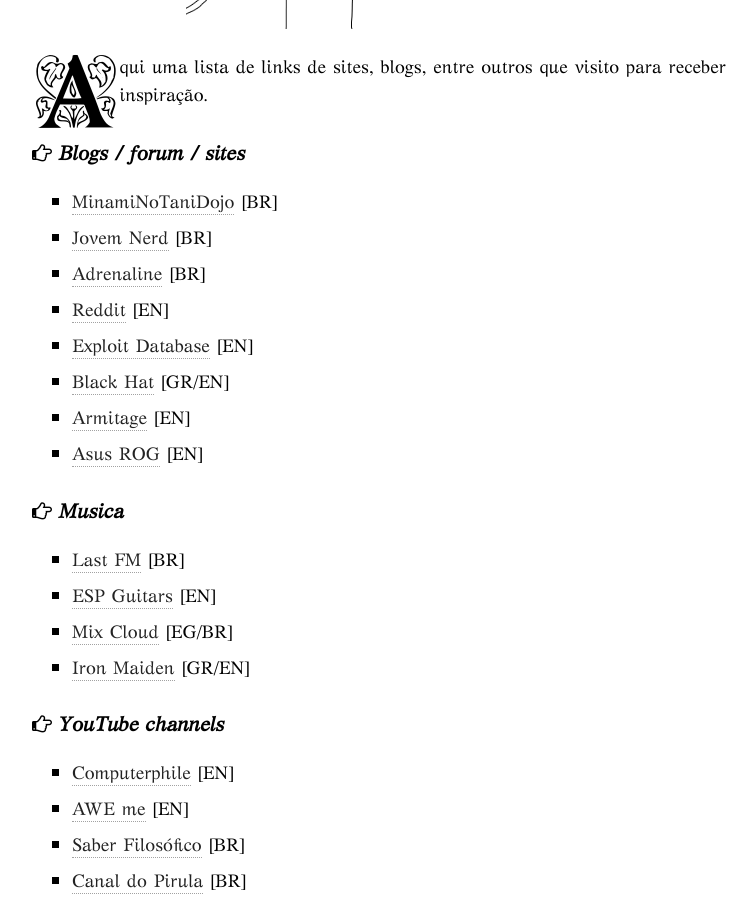
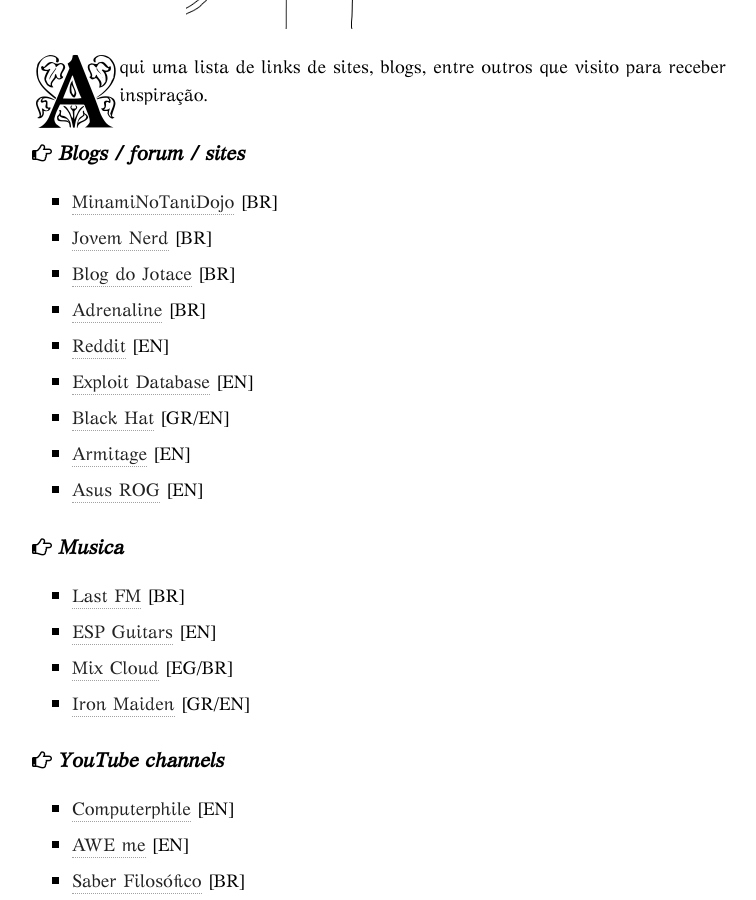
Before and after one commit to Agt-Morgu5/agt-morgu5.github.io, a Jekyll site: the page built from links/index.md, in a window 1280 px wide and 900 px high, scrolled down 469 px. Shown: the whole window, without its empty margins (254-1010 px from the left). Built offline with Jekyll 4.4.1, drawn with Linux system fonts in a browser that asks for light colours; nearby versions of some CDN libraries.

Commit message:
collectors edition

```diff
--- a/links/index.md
+++ b/links/index.md
@@ -16,6 +16,7 @@
 
 * [MinamiNoTaniDojo](https://www.facebook.com/MinamiNoTaniDojo/?pnref=story){:target="_blank"}  [BR]
 * [Jovem Nerd](https://jovemnerd.com.br/){:target="_blank"}  [BR]
+* [Blog do Jotace](http://bjc.uol.com.br/){:target="_blank"}  [BR]
 * [Adrenaline](http://adrenaline.uol.com.br/){:target="_blank"}  [BR]
 * [Reddit](https://www.reddit.com/){:target="_blank"}  [EN]
 * [Exploit Database](https://www.exploit-db.com/){:target="_blank"}  [EN]
```
